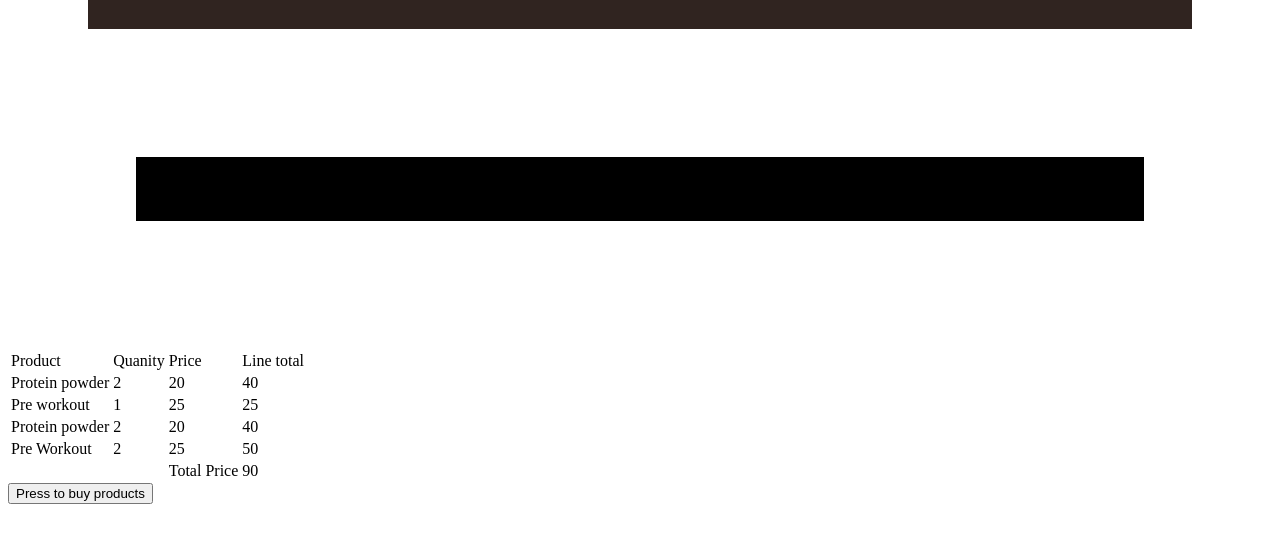
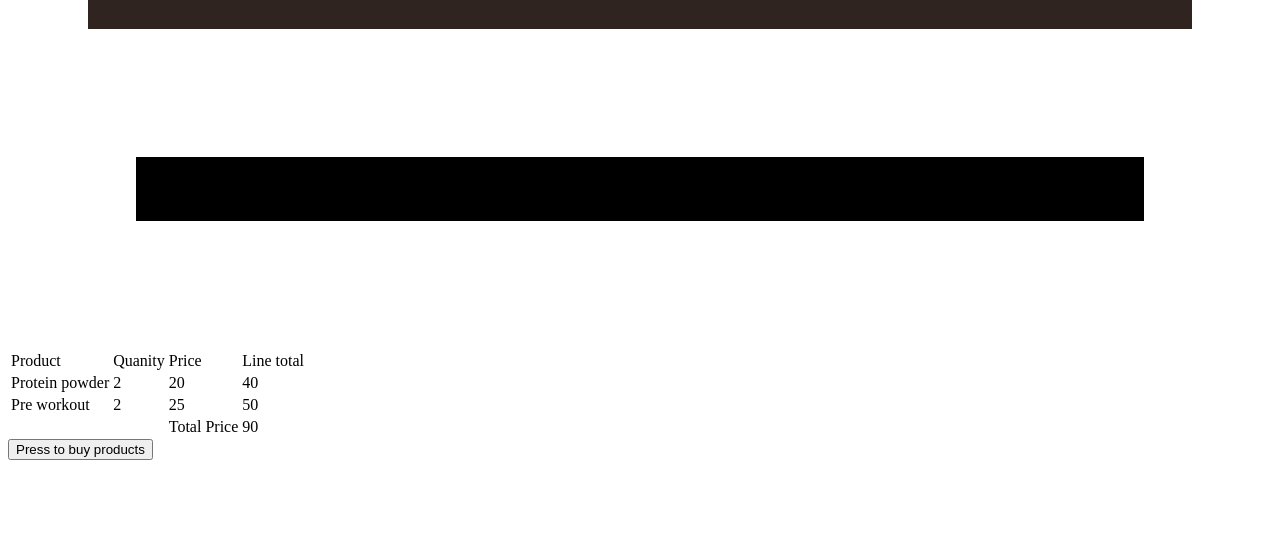
Before and after one commit to dbennin125/fitness-product1, a plain HTML site: page shopping-cart.html in a window 1280 px wide. Shown: the part 195-738 px from the top of the page. Drawn offline with Linux system fonts and the light colour scheme.

Commit message:
all tests working, page working

```diff
--- a/cart.js
+++ b/cart.js
@@ -4,7 +4,7 @@ const Protein = {
 };
 const PreWorkOut = {
     id: 'preWorkout',
-    quantity: `${1}`,
+    quantity: `${2}`,
 };
 const cartItems = [
     Protein,
--- a/shopping-cart.html
+++ b/shopping-cart.html
@@ -30,19 +30,7 @@
             <td>Line total</td>
         </thead>
         <tbody>
-        <tr>
-            <td>Protein powder</td>
-            <td>2</td>
-            <td>20</td>
-            <td>40</td>
-        </tr>
-        <tr>
-            <td>Pre Workout</td>
-            <td>2</td>
-            <td>25</td>
-            <td>50</td>
-
-        </tr>
+        <!--this works now!-->
 
         </tbody>
         <tfoot>
@@ -50,7 +38,7 @@
                 <td></td>
                 <td></td>
                 <td>Total Price</td>
-                <td>90</td>
+                <td id="tfoot"></td>
             </tr>
         </tfoot>
     </table>
--- a/shopping-cart.js
+++ b/shopping-cart.js
@@ -1,13 +1,13 @@
 import cartItems from './cart.js'; //importing the data from data array
 import productsSold from './data.js'; //my products
-import { findById } from './utils.js';
+import { findById, calcOrderTotal, toUSD } from './utils.js';
 //import { calcLineTotal } from './utils.js';
 import makeTable from './CartDOMRender.js';//importing the DOM render
 
 
 //creating our name for container and getting element from HTML
 const myTbody = document.querySelector('tbody');
-
+const finalTotal = document.getElementById('tfoot');
 
 //creating the button
 //const buyButton = document.getElementById('buyItem');
@@ -20,6 +20,9 @@ for (let i = 0; i < cartItems.length; i++) {
     //making a table with the match
     const result = makeTable(boughtProduct, boughtItem);
 
-
+    const orderTotal = calcOrderTotal(cartItems, productsSold);
+    finalTotal.textContent = orderTotal;
+    console.log(orderTotal, 'orderTotal');
+    console.log(boughtProduct, 'boughtProduct');
     myTbody.appendChild(result);
 }
--- a/utils.js
+++ b/utils.js
@@ -37,14 +37,14 @@ function roundCurrency(amount) {
 }
 
 export function calcOrderTotal(cart, products) {
-    let orderTotal = 0;
+    let finalTotal = 0;
 
     for (let i = 0; i < cart.length; i++) {
         const lineItem = cart[i];
         const product = findById(products, lineItem.id);
         const lineTotal = calcLineTotal(lineItem.quantity, product.price);
-        orderTotal += lineTotal;
+        finalTotal += lineTotal;
     }
 
-    return roundCurrency(orderTotal);
+    return roundCurrency(finalTotal);
 }
```
Also changed, not shown: test/calcOrder.test.js (added, +25 -0 lines), test/tests.js (+2 -0 lines).
